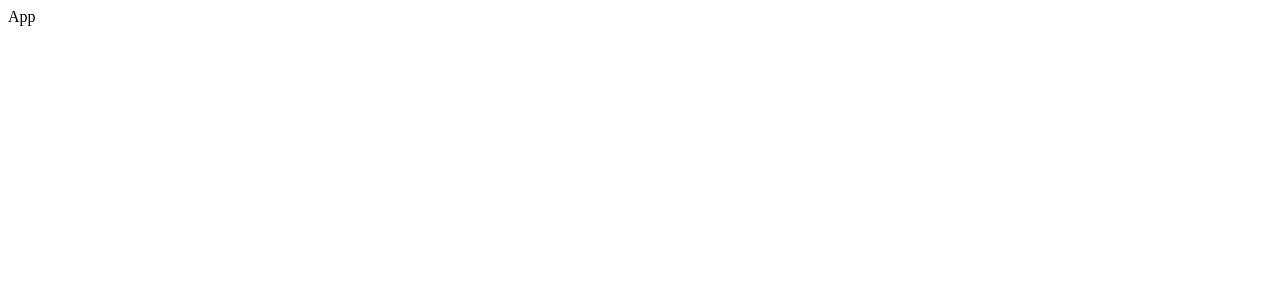
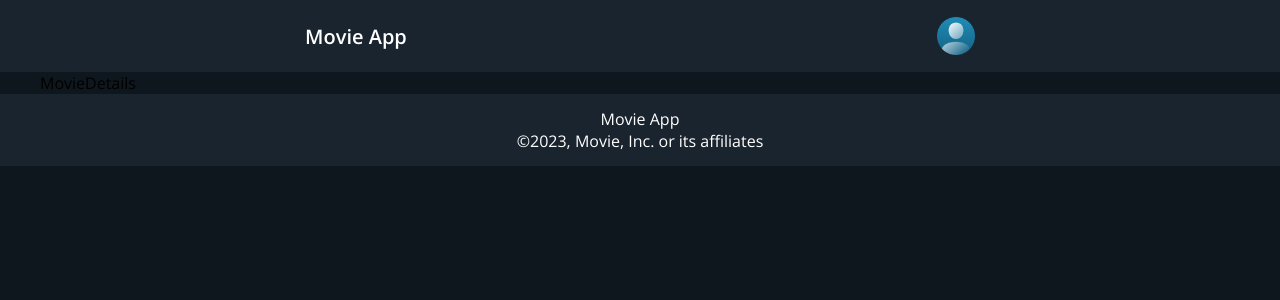
Before and after one commit to kartikeyy31/movie-app, a React (Create React App) app: page /movie/1 in a window 1280 px wide. Shown: the top 300 px of the page. Built offline with nearby package versions, Linux system fonts and the light colour scheme.

Commit message:
added header & footer components

```diff
--- a/public/index.html
+++ b/public/index.html
@@ -10,6 +10,11 @@
       content="Web site created using create-react-app"
     />
     <link rel="apple-touch-icon" href="%PUBLIC_URL%/logo192.png" />
+    <link rel="preconnect" href="https://fonts.googleapis.com">
+    <link rel="preconnect" href="https://fonts.gstatic.com" crossorigin>
+    <link href="https://fonts.googleapis.com/css2?family=Open+Sans:wght@300;400;600;700&display=swap" rel="stylesheet">
+    <link rel="stylesheet" href="https://pro.fontawesome.com/releases/v5.10.0/css/all.css" integrity="sha384-AYmEC3Yw5cVb3ZcuHtOA93w35dYTsvhLPVnYs9eStHfGJvOvKxVfELGroGkvsg+p" crossorigin="anonymous"/>
+
     <!--
       manifest.json provides metadata used when your web app is installed on a
       user's mobile device or desktop. See https://developers.google.com/web/fundamentals/web-app-manifest/
--- a/src/App.js
+++ b/src/App.js
@@ -1,7 +1,28 @@
-import './App.scss';
+import React from "react";
+import { BrowserRouter as Router, Route, Routes } from "react-router-dom";
+import Home from "./components/Home/Home";
+import Header from "./components/Header/Header";
+import Footer from "./components/Footer/Footer";
+import PageNotFound from "./components/PageNotFound/PageNotFound";
+import MovieDetail from "./components/MovieDetails/MovieDetails";
+import "./App.scss";
 
 function App() {
-  return <div>App</div>;
+  return (
+    <div className="app">
+      	<Router>
+        	<Header />
+			<div className="container">
+				<Routes>
+					<Route path="/" exact element={<Home />} />
+					<Route path="/movie/:imdbID" element={<MovieDetail />} />
+					<Route element={<PageNotFound />} />
+				</Routes>
+			</div>
+			<Footer />
+      	</Router>
+    </div>
+  );
 }
 
 export default App;
--- a/src/App.scss
+++ b/src/App.scss
@@ -1,38 +1,20 @@
-.App {
-  text-align: center;
+@import '../src/common/color.scss';
+
+* {
+  margin: 0;
+  padding: 0;
+  box-sizing: border-box;
+  font-family: "Open Sans", sans-serif;
 }
 
-.App-logo {
-  height: 40vmin;
-  pointer-events: none;
+a {
+  text-decoration: none;
 }
 
-@media (prefers-reduced-motion: no-preference) {
-  .App-logo {
-    animation: App-logo-spin infinite 20s linear;
-  }
+body {
+  background: $primary-color;
 }
 
-.App-header {
-  background-color: #282c34;
-  min-height: 100vh;
-  display: flex;
-  flex-direction: column;
-  align-items: center;
-  justify-content: center;
-  font-size: calc(10px + 2vmin);
-  color: white;
+.container {
+  margin: 0px 40px;
 }
-
-.App-link {
-  color: #61dafb;
-}
-
-@keyframes App-logo-spin {
-  from {
-    transform: rotate(0deg);
-  }
-  to {
-    transform: rotate(360deg);
-  }
-}
--- a/src/components/Footer/Footer.js
+++ b/src/components/Footer/Footer.js
@@ -1,11 +1,13 @@
-import React from 'react';
+import React from "react";
+import "./Footer.scss";
 
 const Footer = () => {
-    return (
-        <div>
-            Footer
-        </div>
-    );
+  return (
+    <div className="footer">
+        <div>Movie App</div>
+        <div>©2023, Movie, Inc. or its affiliates</div>
+    </div>
+  );
 };
 
 export default Footer;
--- a/src/components/Footer/Footer.scss
+++ b/src/components/Footer/Footer.scss
@@ -0,0 +1,11 @@
+@import '../../common/color.scss';
+
+.footer {
+    background: $secondary-color;
+    height: 72px;
+    display: flex;
+    justify-content: center;
+    align-items: center;
+    color: $font-primary;
+    flex-direction: column;
+}
--- a/src/components/Header/Header.js
+++ b/src/components/Header/Header.js
@@ -1,9 +1,19 @@
 import React from 'react';
+import { Link } from 'react-router-dom';
+import user from '../../images/user.png';
+import './Header.scss';
 
 const Header = () => {
     return (
-        <div>
-            Header
+        <div className='header'>
+            <Link to='/'>
+                <div className='logo'>
+                    Movie App
+                </div>
+            </Link>
+            <div className='user-image'>
+                <img src={user} alt='user' />
+            </div>
         </div>
     );
 };
--- a/src/components/Header/Header.scss
+++ b/src/components/Header/Header.scss
@@ -0,0 +1,21 @@
+@import '../../common/color.scss';
+
+.header {
+    background-color: $secondary-color;
+    height: 72px;
+    padding: 0px 40px;
+    display: flex;
+    align-items: center;
+    justify-content: space-around;
+}
+
+.logo {
+    color: $font-primary;
+    font-size: 20px;
+    font-weight: 600;
+}
+
+.user-image, .user-image img {
+    width: 38px;
+    height: 38px
+}
```
Also changed, not shown: src/images/pnf.jpg (added), src/images/user.png (added).
